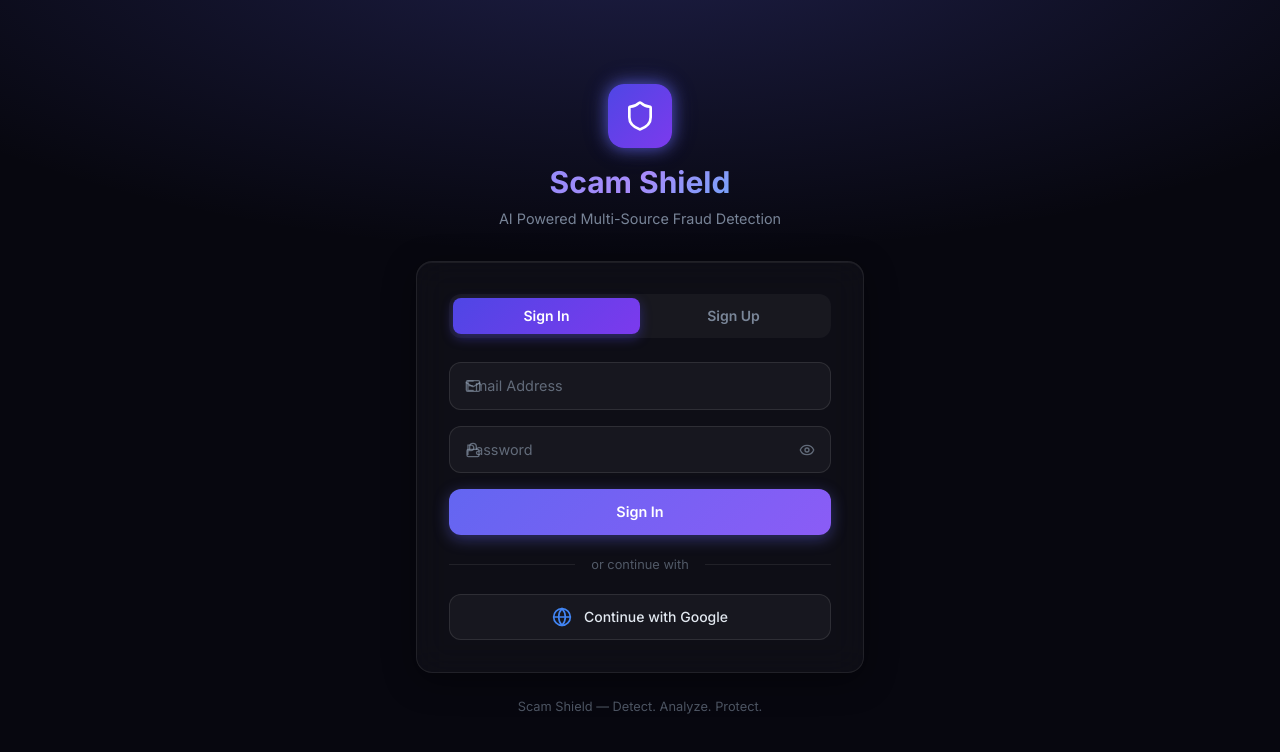
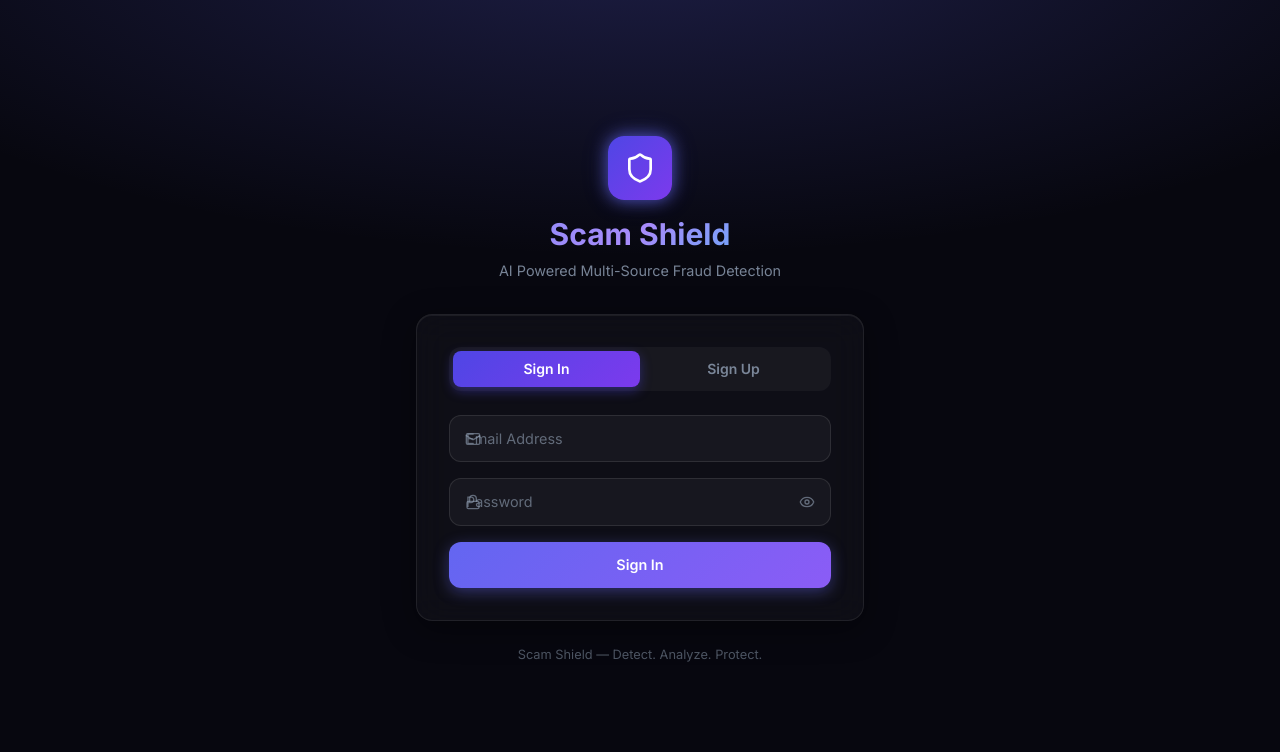
Before and after one commit to kishore071005/spammmmm, a React (Vite) app: page /login in a window 1280 px wide. Shown: the top 752 px of the page. Built offline with nearby package versions, Linux system fonts and the light colour scheme; no server answers.

Commit message:
feat: remove Continue with Google button from login page

```diff
--- a/src/pages/Login.tsx
+++ b/src/pages/Login.tsx
@@ -1,7 +1,7 @@
 import { useState } from 'react'
 import { useNavigate } from 'react-router-dom'
-import { Shield, Eye, EyeOff, Mail, Lock, User, Globe, AlertCircle } from 'lucide-react'
-import { signIn, signUp, signInWithGoogle } from '../services/supabase'
+import { Shield, Eye, EyeOff, Mail, Lock, User, AlertCircle } from 'lucide-react'
+import { signIn, signUp } from '../services/supabase'
 import toast from 'react-hot-toast'
 
 export default function Login() {
@@ -40,14 +40,7 @@ export default function Login() {
     }
   }
 
-  const handleGoogle = async () => {
-    setLoading(true)
-    const { error } = await signInWithGoogle()
-    if (error) {
-      toast.error(error.message)
-      setLoading(false)
-    }
-  }
+
 
   return (
     <div className="min-h-screen flex items-center justify-center p-4 hero-bg"
@@ -155,29 +148,7 @@ export default function Login() {
             </button>
           </form>
 
-          {/* Divider */}
-          <div className="flex items-center gap-4 my-5">
-            <div style={{ flex: 1, height: 1, background: 'rgba(255,255,255,0.08)' }} />
-            <span style={{ color: 'rgba(148,163,184,0.5)', fontSize: '0.8rem' }}>or continue with</span>
-            <div style={{ flex: 1, height: 1, background: 'rgba(255,255,255,0.08)' }} />
-          </div>
 
-          {/* Google */}
-          <button
-            id="google-auth-btn"
-            onClick={handleGoogle}
-            disabled={loading}
-            className="w-full flex items-center justify-center gap-3 py-3 rounded-xl font-medium text-sm transition-all duration-300"
-            style={{
-              background: 'rgba(255,255,255,0.04)',
-              border: '1px solid rgba(255,255,255,0.1)',
-              color: '#e2e8f0',
-            }}
-            onMouseEnter={e => (e.currentTarget.style.background = 'rgba(255,255,255,0.08)')}
-            onMouseLeave={e => (e.currentTarget.style.background = 'rgba(255,255,255,0.04)')}>
-            <Globe className="w-5 h-5" style={{ color: '#4285f4' }} />
-            Continue with Google
-          </button>
         </div>
 
         <p className="text-center mt-6" style={{ color: 'rgba(148,163,184,0.5)', fontSize: '0.8rem' }}>
```
